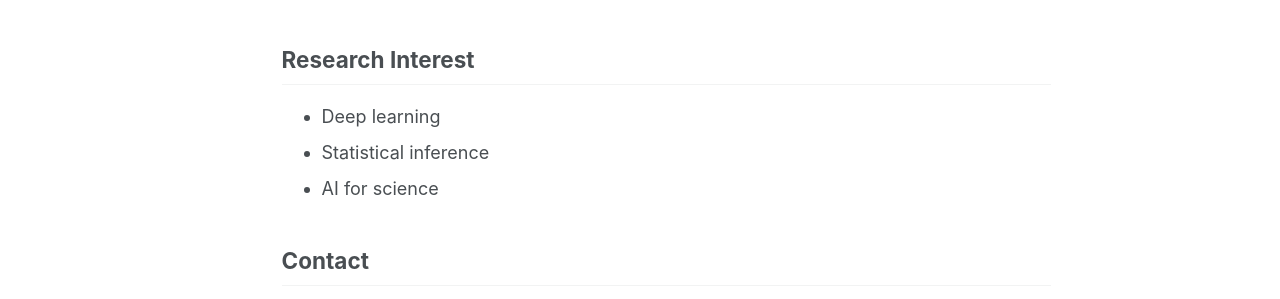
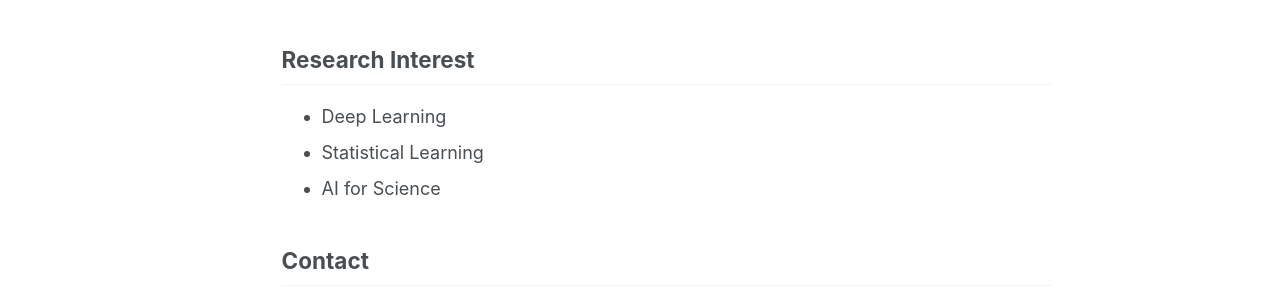
Before and after one commit to jiazhao97/jiazhao97.github.io, a Jekyll site: the page built from _pages/about.md, in a window 1280 px wide and 1304 px high. Shown: the part 695-994 px from the top of the window. Built offline with Jekyll 4.4.1, drawn with Linux system fonts in a browser that asks for light colours; some web fonts are replaced.

Commit message:
Update about.md

```diff
--- a/_pages/about.md
+++ b/_pages/about.md
@@ -29,9 +29,9 @@ You can download a copy of my CV [here](/files/cv.Jia.Zhao.20260716.pdf).
 
 Research Interest
 ------
-* Deep learning
-* Statistical inference
-* AI for science
+* Deep Learning
+* Statistical Learning
+* AI for Science
 
 
 Contact
```
